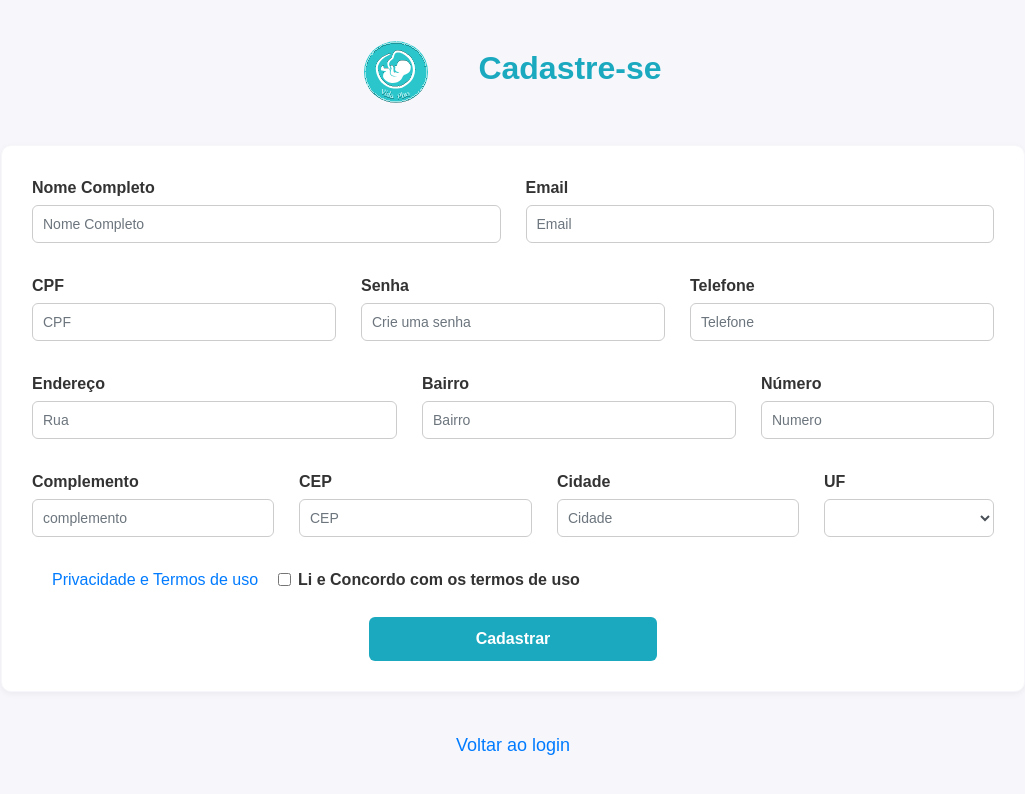
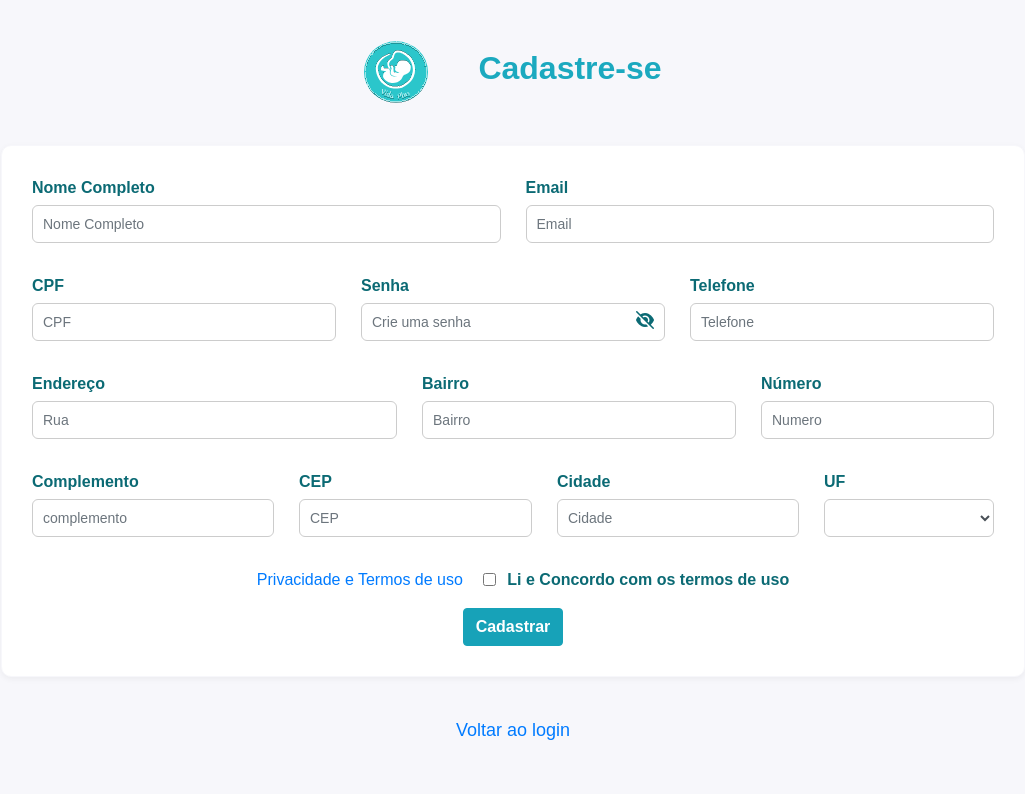
Before and after one commit to Vivian-Santana/Vida-Plus, an Angular app: page /cadastro-paciente in a window 1280 px wide. Shown: the top 794 px of the page, without its empty margins (127-1152 px from the left). Built offline with nearby package versions, Linux system fonts and the light colour scheme.

Commit message:
refat. estilos

```diff
--- a/src/app/app.component.css
+++ b/src/app/app.component.css
@@ -20,3 +20,20 @@ footer {
   padding: 20px;
   text-align: center;
 }
+
+/*olho*/
+.form-group {
+  position: relative;
+}
+
+.form-group i {
+  position: absolute;
+  right: 15px;
+  top: 38px;
+  cursor: pointer;
+  color: var(--cor-verde-azulado-escuro);
+}
+
+.form-group i:hover {
+  color: var(--cor-ciano-medio);
+}
--- a/src/app/features/login/login.component.css
+++ b/src/app/features/login/login.component.css
@@ -3,7 +3,7 @@
   justify-content: center; /* centraliza horizontalmente */
   align-items: center;     /* centraliza verticalmente */
   height: 100vh;           /* necessário para ocupar a altura total da tela */
-  background-color:#6f6f6f18;
+  background-color:var(--cor-cinza-claro-fundo);
 }
 
 img{
@@ -19,8 +19,9 @@ form{
 }
 
 label{
-    color: var(--cor-preto-texto);
+    color: var(--cor-verde-azulado-escuro);
     font-size: small;
+    font-weight: bolder;
 }
 
 a{
@@ -31,24 +32,21 @@ a{
     color: var(--cor-alert-erro);
 }
 
-.btn {
-  display: block;
-  margin: 20px auto;  /* centraliza */
-  width: 100%;         /* largura maior */
+form button{
+  width: 100%;
+  font-weight: bold;
   background-color: var(--cor-ciano);
-  border-color: var(--cor-ciano);
-  font-weight: bold;
-  color: var(--cor-aliceblue);
+  margin: 5px 0 10px 0;
 }
 
-.btn:hover {
-  background-color: var(--cor-ciano);
+form button:hover {
+  background-color: var( --cor-ciano-escuro);
   border-color: var(--cor-ciano);
   color: var(--cor-aliceblue);
 }
 
 .btn:active{
-    background-color: var(--cor-ciano-escuro);
+    background-color: var(--cor-ciano-escuro)!important;
 }
 
 /*olhinho ícone do font awesome import via CDN*/
@@ -56,6 +54,15 @@ a{
 .input-wrapper {
   position: relative;
   width: 100%;
+}
+
+.form-group i {
+  cursor: pointer;
+  color: var(--cor-verde-azulado-escuro);
+}
+
+.form-group i:hover {
+  color: var(--cor-ciano-medio);
 }
 
 .input-wrapper input {
@@ -72,7 +79,6 @@ a{
   right: 15px;
   transform: translateY(50%); /* centraliza no input */
   cursor: pointer;
-  color: #555;
 }
 
 .modal-overlay {
--- a/src/app/features/login/login.component.html
+++ b/src/app/features/login/login.component.html
@@ -20,7 +20,6 @@
                     placeholder="Digite sua senha"
                 />
                 <i class="fa-solid"
-                    *ngIf="password?.value"
                     [ngClass]="mostrarSenha ? 'fa-eye' : 'fa-eye-slash'"
                     (click)="alternarSenha()">
                 </i>
@@ -31,13 +30,16 @@
             </div>
         </div>
 
+        <!--
         <div class="form-check">
             <input type="checkbox" class="form-check-input" id="dropdownCheck2">
             <label class="form-check-label" for="dropdownCheck2">
                 Lembrar de mim
             </label>
         </div>
-        <button type="submit" class="btn .btn mb-2">Entrar</button>
+        -->
+
+        <button type="submit" class="btn btn-info">Entrar</button>
         <div class="card-body text-center p-2">
             <a class="Cadastrar" routerLink="/cadastro-paciente">Não tem uma conta? Cadastre-se</a>
             <br>
--- a/src/app/features/pacientes/cadastro-paciente/cadastro-paciente.component.css
+++ b/src/app/features/pacientes/cadastro-paciente/cadastro-paciente.component.css
@@ -26,10 +26,21 @@ form {
 }
 
 label {
+  display: flex;
+  justify-content: left;
   font-weight: 600;
-  color: #333333;
+  color: var(--cor-verde-azulado-escuro);
   margin-bottom: 5px;
 }
+
+.form-check-label{
+  display: inline;
+}
+
+.form-check-input {
+  accent-color: var(--cor-ciano);
+}
+
 
 input,
 select {
@@ -67,22 +78,15 @@ select:focus {
   box-shadow: 0 0 4px rgba(3, 234, 222, 0.58);
 }
 
-button[type="submit"] {
-  display: block;
-  width: 30%;
-  margin: 20px auto 0;
-  padding: 10px;
-  font-weight: 600;
-  border-radius: 6px;
-  background-color: var(--cor-ciano);
-  border: none;
-  color: var(--cor-branco-fundo);
-  transition: background-color 0.2s ease;
+form {
+  text-align: center;
 }
 
-button[type="submit"]:hover {
-  background-color: var(--cor-ciano);
+form button {
+  display: inline-block;
+  font-weight: bold;
 }
+
 
 .VoltarLogin{
   display: flex;
@@ -94,6 +98,24 @@ button[type="submit"]:hover {
 .form-check a{
   padding-right: 40px;
 }
+
+/*olho*/
+.form-group {
+  position: relative;
+}
+
+.form-group i {
+  position: absolute;
+  right: 15px;
+  top: 38px;
+  cursor: pointer;
+  color: var(--cor-verde-azulado-escuro);
+}
+
+.form-group i:hover {
+  color: var(--cor-ciano-medio);
+}
+
 
 /* Media Query */
 @media (max-width: 937px){
@@ -133,4 +155,8 @@ button[type="submit"]:hover {
     text-align: center;       /* garante alinhamento central */
     font-size: 1.4rem;        /* ajusta o tamanho da fonte */
   }
+
+    .form-check-label{
+    display:block;
+  }
 }
--- a/src/app/features/pacientes/cadastro-paciente/cadastro-paciente.component.html
+++ b/src/app/features/pacientes/cadastro-paciente/cadastro-paciente.component.html
@@ -25,7 +25,16 @@
 
         <div class="form-group col-md-4">
           <label for="inputSenha">Senha</label>
-          <input type="password" formControlName="senha" class="form-control" id="inputSenha" placeholder="Crie uma senha">
+          <input [type]="mostrarSenha ? 'text' : 'password'"
+          formControlName="senha"
+          class="form-control pr-5"
+          id="inputSenha"
+          placeholder="Crie uma senha">
+          <!--olho-->
+          <i class="fa-solid"
+              [ngClass]="mostrarSenha ? 'fa-eye' : 'fa-eye-slash'"
+              (click)="alternarSenha()">
+          </i>
         </div>
 
         <div class="form-group col-md-4">
@@ -81,7 +90,7 @@
 
     <div class="form-group">
       <div class="form-check">
-        <a href="/">Privacidade e Termos de uso</a>
+        <a href="/cadastro-paciente">Privacidade e Termos de uso</a>
         <input class="form-check-input" type="checkbox" id="gridCheck">
         <label class="form-check-label" for="gridCheck">
           Li e Concordo com os termos de uso
@@ -89,11 +98,11 @@
       </div>
     </div>
 
-    <button type="submit" class="btn btn-primary">Cadastrar</button>
+    <button type="submit" class="btn btn-info">Cadastrar</button>
   </form>
 
   <div class="VoltarLogin">
-    <a href="/src/app/features/login/login.component.html">Voltar ao login</a>
+    <a href="/login">Voltar ao login</a>
   </div>
 
 </div>
--- a/src/app/features/pacientes/cadastro-paciente/cadastro-paciente.component.ts
+++ b/src/app/features/pacientes/cadastro-paciente/cadastro-paciente.component.ts
@@ -15,6 +15,12 @@ import { ModalService } from '../../agendamento/service/modal.service';
 })
 export class CadastroPacienteComponent {
   cadastroForm: FormGroup;
+  mostrarSenha: boolean = false;
+
+  // mostra/esconde senha
+  alternarSenha() {
+    this.mostrarSenha = !this.mostrarSenha;
+  }
 
   constructor(
     private fb: FormBuilder,
--- a/src/app/features/reset-senha/reset-senha.component.css
+++ b/src/app/features/reset-senha/reset-senha.component.css
@@ -13,14 +13,15 @@ img{
 
 form{
     justify-content: center;
-    width: 400px;       /* largura do formulário */
+    width: 400px;
     height: 560px;
-    margin: 0 auto;     /* centraliza na tela */
+    margin: 0 auto;
 }
 
 label{
-    color: var(--cor-preto-texto);
+    color: var(--cor-verde-azulado-escuro);
     font-size: small;
+    font-weight: bolder;
 }
 
 a{
@@ -31,27 +32,38 @@ a{
     color: var(--cor-alert-erro);
 }
 
-.btn {
-  display: block;
-  margin: 20px auto;  /* centraliza */
-  width: 100%;         /* largura maior */
+form button{
+  width: 100%;
+  font-weight: bold;
   background-color: var(--cor-ciano);
-  border-color: var(--cor-ciano);
-  font-weight: bold;
-  color: var(--cor-branco-texto);
+  margin-top: 5px;
 }
 
-.btn:hover {
-  background-color: var(--cor-ciano);
+form button:hover {
+  background-color: var( --cor-ciano-escuro);
   border-color: var(--cor-ciano);
-  color: var(--cor-branco-texto);
+  color: var(--cor-aliceblue);
 }
+
+.btn:active{
+    background-color: var(--cor-ciano-escuro)!important;
+}
+
 
 .btn:active{
     background-color: var(--cor-turquesa-escuro);
 }
 
 /*olhinho ícone do font awesome import via CDN*/
+
+.form-group i{
+  cursor: pointer;
+  color: var(--cor-verde-azulado-escuro)!important;
+}
+
+.form-group i:hover {
+  color: var(--cor-ciano-medio)!important;
+}
 
 .input-wrapper {
   position: relative;
--- a/src/app/features/reset-senha/reset-senha.component.html
+++ b/src/app/features/reset-senha/reset-senha.component.html
@@ -11,9 +11,9 @@
                [type]="mostrarSenhaAtual ? 'text' : 'password'"
                class="form-control"
                formControlName="senhaAtual"
-               placeholder="Digite sua senha atual" />
+               placeholder="Digite sua senha atual"
+        />
         <i class="fa-solid"
-           *ngIf="senhaAtual?.value"
            [ngClass]="mostrarSenhaAtual ? 'fa-eye' : 'fa-eye-slash'"
            (click)="alternarSenhaAtual()">
         </i>
@@ -33,7 +33,6 @@
                formControlName="novaSenha"
                placeholder="Digite sua nova senha" />
         <i class="fa-solid"
-           *ngIf="novaSenha?.value"
            [ngClass]="mostrarNovaSenha ? 'fa-eye' : 'fa-eye-slash'"
            (click)="alternarNovaSenha()">
         </i>
@@ -43,7 +42,7 @@
       </div>
     </div>
 
-    <button type="submit" class="btn btn-primary w-100 mt-4">
+    <button type="submit" class="btn btn-info">
       Alterar Senha
     </button>
 
--- a/src/styles.css
+++ b/src/styles.css
@@ -1,6 +1,7 @@
 :root{
     --cor-ciano: #1BA9BF;
     --cor-ciano-claro: #4ed1e6;
+    --cor-ciano-medio: #17a2b8;
     --cor-ciano-escuro: #128b95;
     --cor-turquesa-escuro:#038C8A;
     --cor-verde-azulado-escuro: #0b6a74;
```
